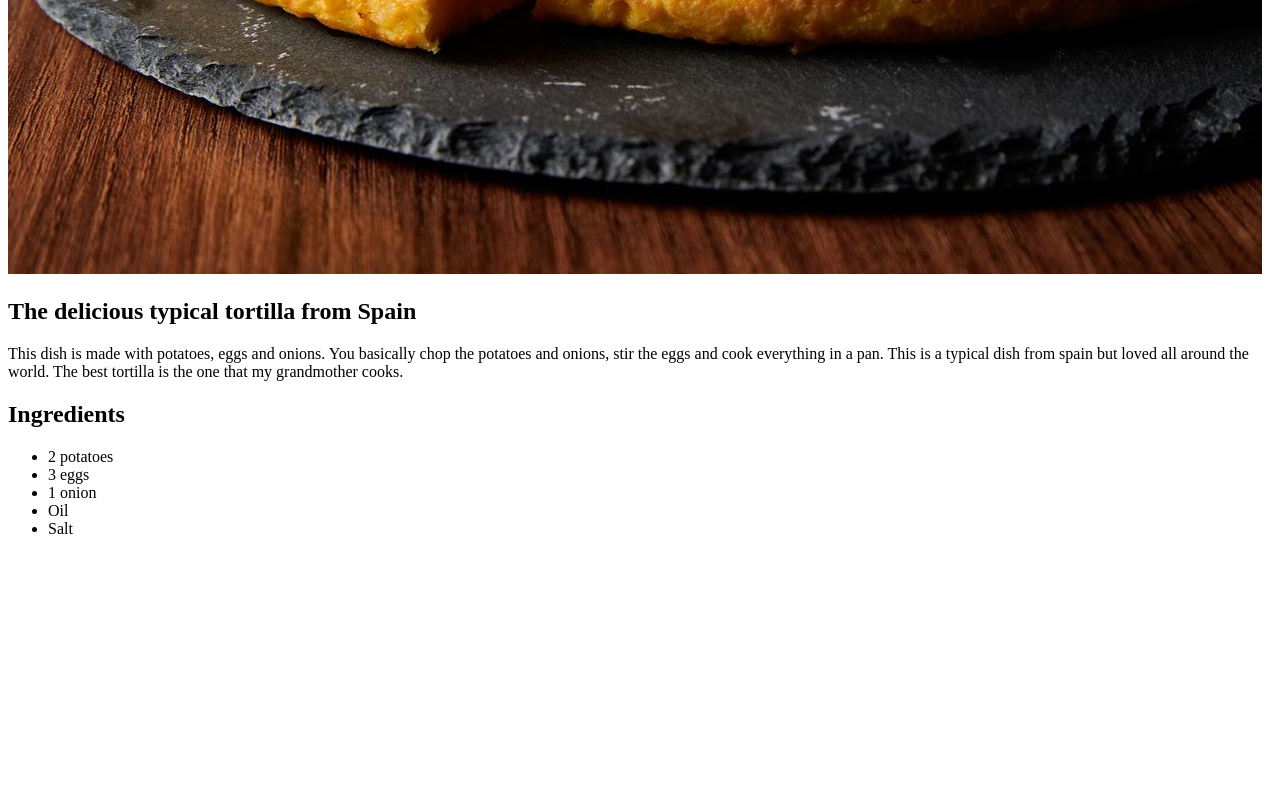
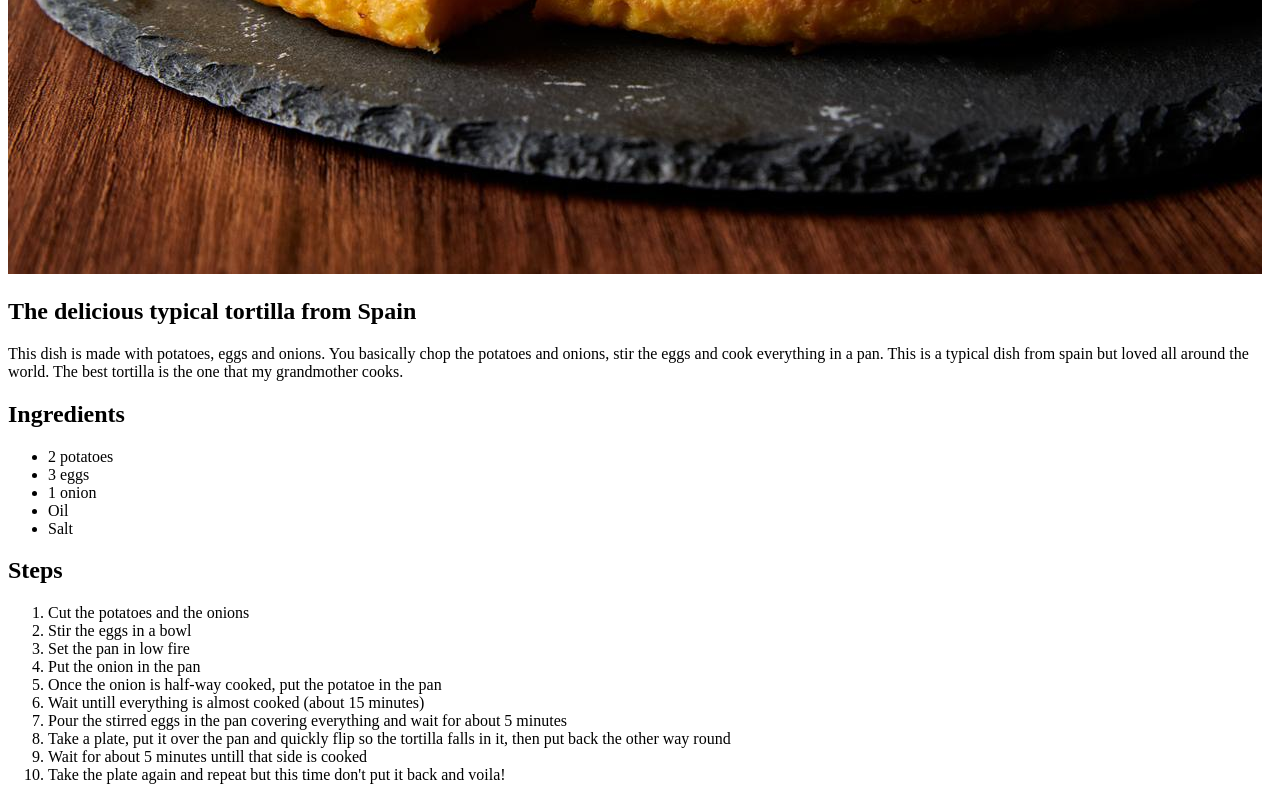
Before and after one commit to pedrolopez-e/odin-recipes, a plain HTML site: page recipes/tortilla.html in a window 1280 px wide. Shown: the part 642-1442 px from the top of the page. Before the commit the page ends 1196 px from the top, so only its background shows below. Drawn offline with Linux system fonts and the light colour scheme.

Commit message:
Add the steps to cook the tortilla in tortilla.html

```diff
--- a/recipes/tortilla.html
+++ b/recipes/tortilla.html
@@ -23,5 +23,19 @@
         <li>Oil</li>
         <li>Salt</li>
     </ul>
+
+    <h2>Steps</h2>
+    <ol>
+        <li>Cut the potatoes and the onions</li>
+        <li>Stir the eggs in a bowl</li>
+        <li>Set the pan in low fire</li>
+        <li>Put the onion in the pan</li>
+        <li>Once the onion is half-way cooked, put the potatoe in the pan</li>
+        <li>Wait untill everything is almost cooked (about 15 minutes)</li>
+        <li>Pour the stirred eggs in the pan covering everything and wait for about 5 minutes</li>
+        <li>Take a plate, put it over the pan and quickly flip so the tortilla falls in it, then put back the other way round</li>
+        <li>Wait for about 5 minutes untill that side is cooked</li>
+        <li>Take the plate again and repeat but this time don't put it back and voila!</li>
+    </ol>
 </body>
 </html>
```
